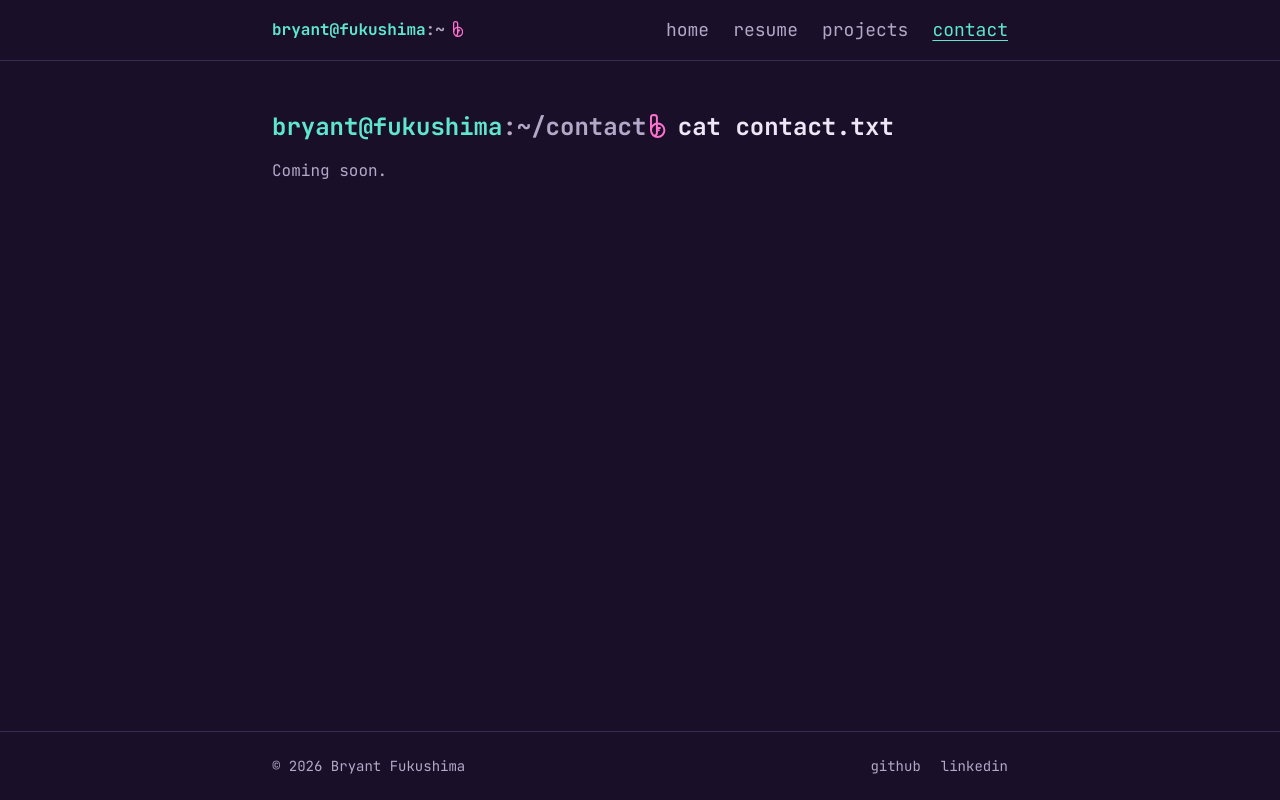
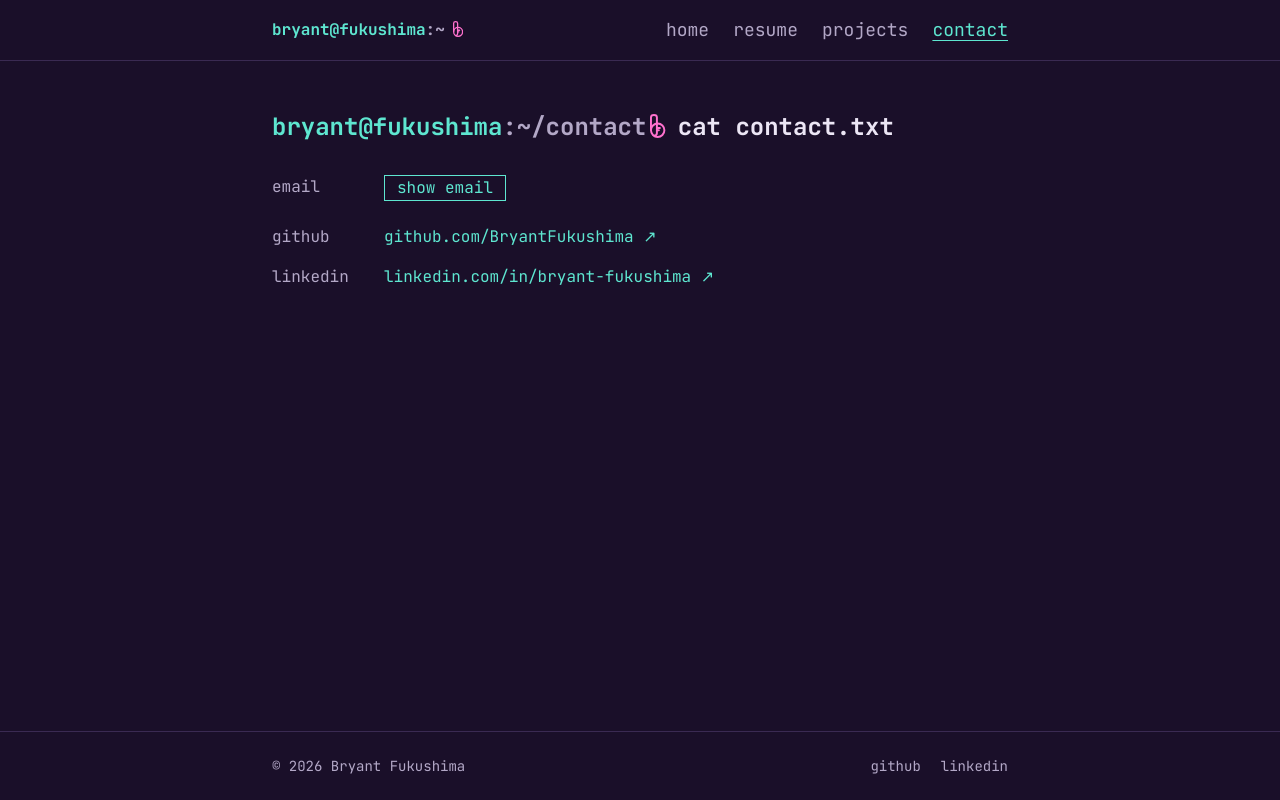
Before and after one commit to BryantFukushima/portfolio, a Next.js app: page /contact in a window 1280 px wide. Built offline with nearby package versions, Linux system fonts and the light colour scheme.

Commit message:
add contact page with click-to-reveal email via server action
Co-Authored-By: Claude Opus 5.5 <noreply@anthropic.com>

```diff
--- /dev/null
+++ b/src/app/contact/actions.ts
@@ -0,0 +1,20 @@
+"use server";
+
+import { z } from "zod";
+
+// Either the email, or a failure with nothing else. Checking `ok` tells TypeScript which one it
+// is, so `email` can only be read after confirming `ok` is true (a "discriminated union").
+export type EmailResult = { ok: true; email: string } | { ok: false };
+
+// Runs only on the server; the browser gets a reference that POSTs here when the button is
+// clicked. That keeps the email out of the HTML, the JavaScript bundle, and the public repo.
+// Anyone can call this directly, which is fine: it takes no input and returns only the email.
+export async function getEmail(): Promise<EmailResult> {
+  // Env vars are `string | undefined`, since nothing guarantees they're set. Zod checks both.
+  const result = z.email().safeParse(process.env.CONTACT_EMAIL);
+  if (!result.success) {
+    console.error("CONTACT_EMAIL is missing or not a valid email address.");
+    return { ok: false };
+  }
+  return { ok: true, email: result.data };
+}
--- a/src/app/contact/page.tsx
+++ b/src/app/contact/page.tsx
@@ -1,18 +1,55 @@
 import type { Metadata } from "next";
+import { EmailReveal } from "@/components/email-reveal";
 import { PromptHeading } from "@/components/prompt-heading";
-import { site } from "@/content";
+import { profile, site } from "@/content";
+import type { CSSVars } from "@/lib/css";
 
 export const metadata: Metadata = {
   title: "Contact",
 };
 
+// "https://www.linkedin.com/in/x" → "linkedin.com/in/x", like the resume's contact line.
+function displayUrl(href: string): string {
+  return href.replace(/^https?:\/\/(www\.)?/, "");
+}
+
 export default function ContactPage() {
-  const { path, command, placeholder } = site.pages.contact;
+  const { path, command, emailLabel, revealLabel, loadingLabel, errorMessage } =
+    site.pages.contact;
+  // The reveal waits for the title's command to finish typing, so it needs the command's length.
+  const style: CSSVars = { "--chars": command.length };
 
   return (
-    <section>
+    <div style={style}>
       <PromptHeading path={path} command={command} />
-      <p className="mt-4 text-muted">{placeholder}</p>
-    </section>
+      <dl className="mt-8 space-y-4 motion-safe:animate-reveal">
+        <div className="sm:flex sm:gap-4">
+          <dt className="shrink-0 text-muted sm:w-24">{emailLabel}</dt>
+          <dd>
+            <EmailReveal
+              revealLabel={revealLabel}
+              loadingLabel={loadingLabel}
+              errorMessage={errorMessage}
+            />
+          </dd>
+        </div>
+        {profile.links.map((link) => (
+          <div key={link.href} className="sm:flex sm:gap-4">
+            <dt className="shrink-0 text-muted sm:w-24">{link.label}</dt>
+            <dd>
+              <a
+                href={link.href}
+                target="_blank"
+                rel="noopener noreferrer"
+                className="break-all text-teal underline-offset-4 hover:underline"
+              >
+                {displayUrl(link.href)} <span aria-hidden="true">↗</span>
+                <span className="sr-only"> (opens in a new tab)</span>
+              </a>
+            </dd>
+          </div>
+        ))}
+      </dl>
+    </div>
   );
 }
--- /dev/null
+++ b/src/components/email-reveal.tsx
@@ -0,0 +1,65 @@
+"use client";
+
+import { useEffect, useRef, useState, useTransition } from "react";
+import { type EmailResult, getEmail } from "@/app/contact/actions";
+
+type EmailRevealProps = {
+  revealLabel: string;
+  loadingLabel: string;
+  errorMessage: string;
+};
+
+// A client component because it needs a click handler and state. The email isn't in the page
+// until the button is clicked; then it's fetched from the server and replaces the button.
+export function EmailReveal({
+  revealLabel,
+  loadingLabel,
+  errorMessage,
+}: EmailRevealProps) {
+  // `null` means "not asked yet". `EmailResult | null` allows either type.
+  const [result, setResult] = useState<EmailResult | null>(null);
+  const [isPending, startTransition] = useTransition();
+  const linkRef = useRef<HTMLAnchorElement>(null);
+
+  // The button disappears once the email shows, so move focus to the link that replaces it.
+  useEffect(() => {
+    if (result?.ok) linkRef.current?.focus();
+  }, [result]);
+
+  function reveal() {
+    startTransition(async () => {
+      const next = await getEmail();
+      // State updates after an `await` need their own startTransition to stay in the transition.
+      startTransition(() => setResult(next));
+    });
+  }
+
+  if (result?.ok) {
+    return (
+      <a
+        ref={linkRef}
+        href={`mailto:${result.email}`}
+        className="text-teal underline-offset-4 hover:underline"
+      >
+        {result.email}
+      </a>
+    );
+  }
+
+  return (
+    <>
+      <button
+        type="button"
+        onClick={reveal}
+        disabled={isPending}
+        className="border border-teal px-3 text-teal hover:bg-teal hover:text-bg disabled:opacity-60"
+      >
+        {isPending ? loadingLabel : revealLabel}
+      </button>
+      {/* aria-live announces the error to screen readers when it appears. */}
+      <p aria-live="polite" className="mt-2 text-sm text-muted">
+        {result && !result.ok ? errorMessage : null}
+      </p>
+    </>
+  );
+}
--- a/src/content/schemas.ts
+++ b/src/content/schemas.ts
@@ -55,6 +55,17 @@ export const ResumePageSchema = PageIntroSchema.omit({
   }),
 });
 
+// Contact has real content instead of a placeholder. The email itself isn't here: the repo is
+// public, so it lives in the CONTACT_EMAIL environment variable and is only sent after a click.
+export const ContactPageSchema = PageIntroSchema.omit({
+  placeholder: true,
+}).extend({
+  emailLabel: text,
+  revealLabel: text,
+  loadingLabel: text,
+  errorMessage: text,
+});
+
 export const SiteSchema = z.object({
   prompt: text,
   description: text,
@@ -64,7 +75,7 @@ export const SiteSchema = z.object({
     home: HomePageSchema,
     resume: ResumePageSchema,
     projects: PageIntroSchema,
-    contact: PageIntroSchema,
+    contact: ContactPageSchema,
   }),
 });
 
--- a/src/content/site.ts
+++ b/src/content/site.ts
@@ -39,7 +39,10 @@ export const siteData: Site = {
     contact: {
       path: "~/contact",
       command: "cat contact.txt",
-      placeholder: "Coming soon.",
+      emailLabel: "email",
+      revealLabel: "show email",
+      loadingLabel: "loading…",
+      errorMessage: "Couldn't load the email. Try LinkedIn instead.",
     },
   },
 };
```
Also changed, not shown: 1 other file (tests, documents, lock files or other folders).
